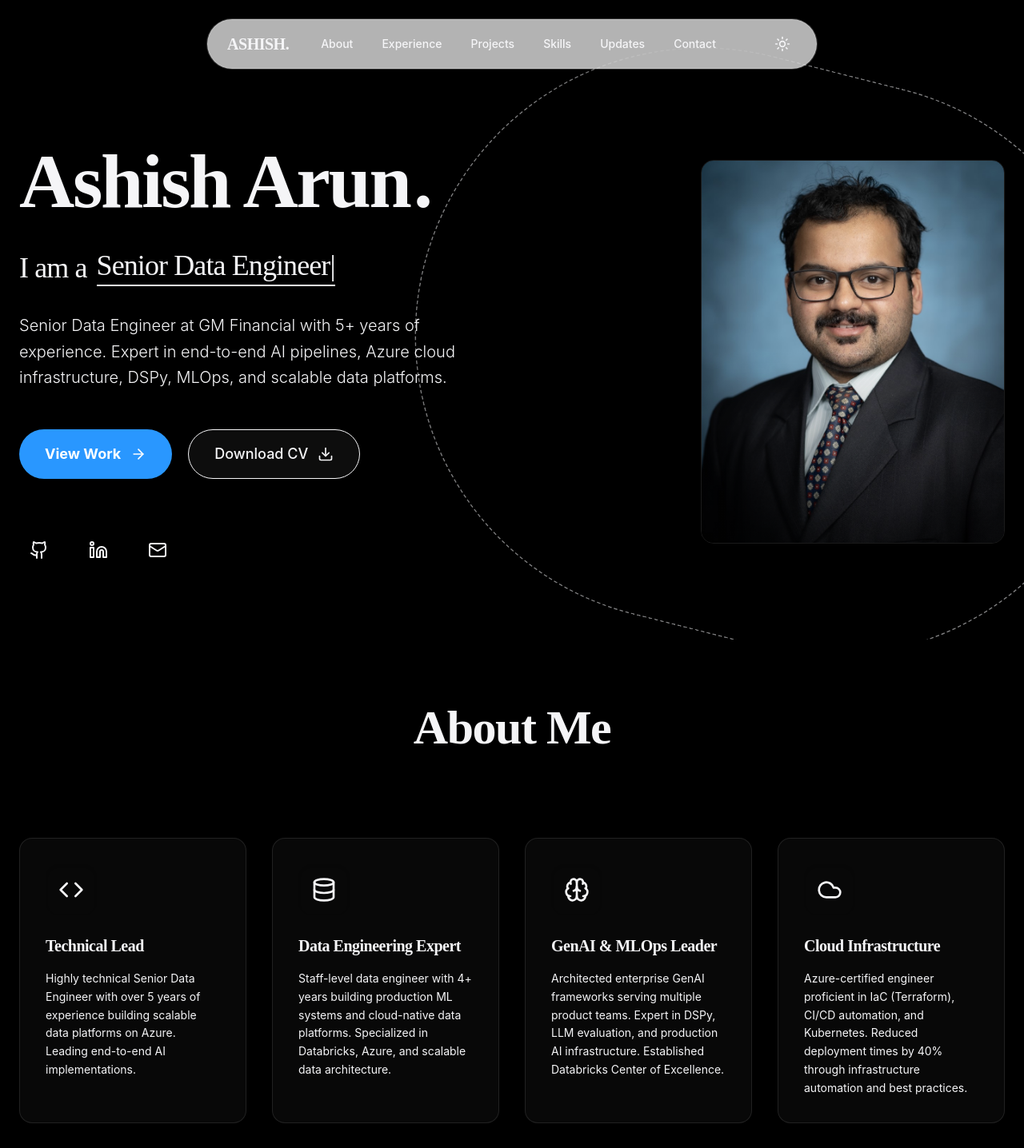
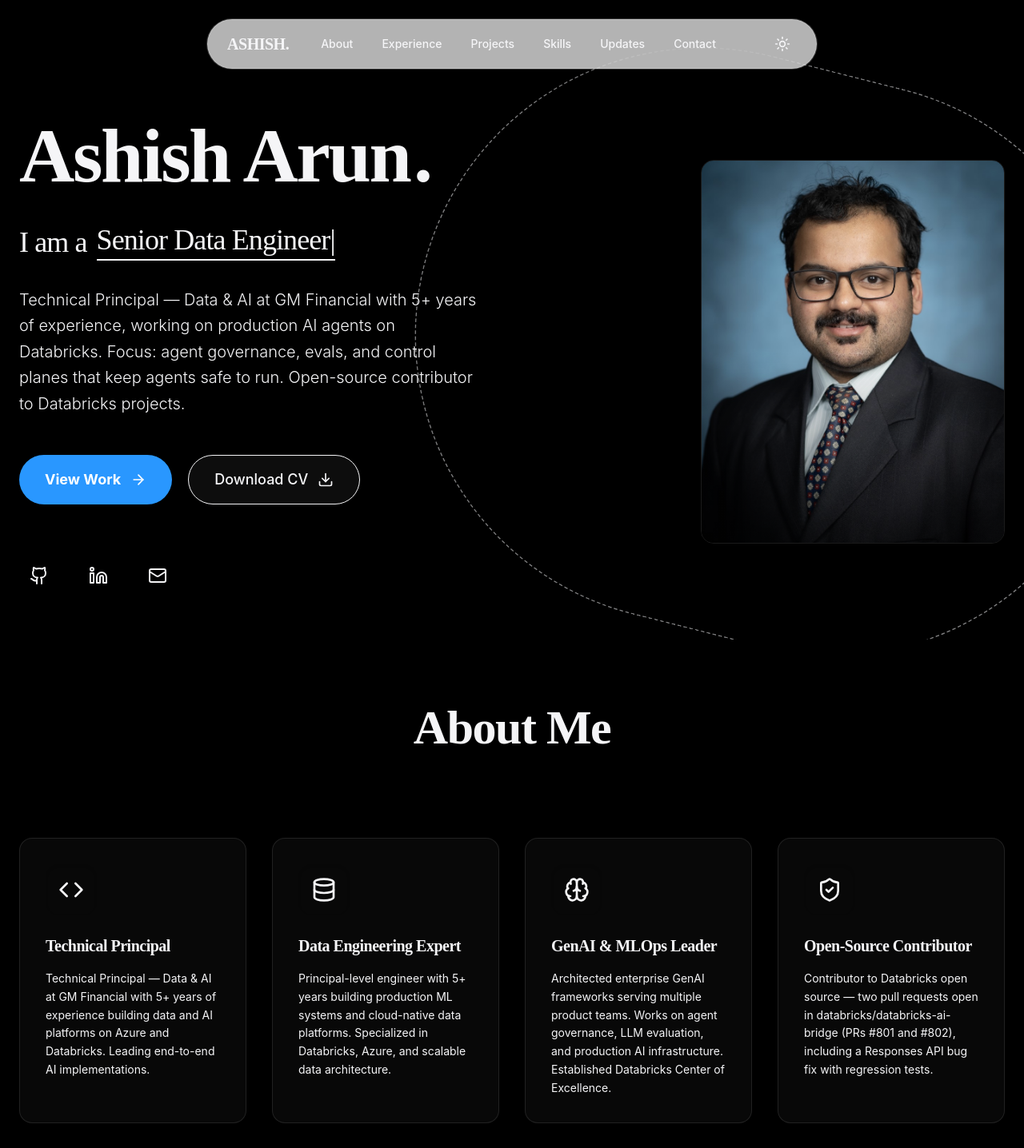
Before and after one commit to ash1sh95/ash1sh95.github.io, a React (Vite) app: page / in a window 1280 px wide. Shown: the top 1436 px of the page at 80% size. Built offline with nearby package versions, Linux system fonts and the light colour scheme; the HTML template or start-up script is replaced by a standard one.

Commit message:
Refresh portfolio: Technical Principal positioning, suite projects, cleanup

```diff
--- a/src/data/content.ts
+++ b/src/data/content.ts
@@ -1,13 +1,13 @@
-import { Database, Cloud, Brain, Code, Rocket } from 'lucide-react';
+import { Database, Cloud, Brain, Code, Rocket, ShieldCheck } from 'lucide-react';
 import csuLogo from '../assets/img/education/CSU.jpg';
 import vtuLogo from '../assets/img/education/VTU.jpeg';
 
 export const personalInfo = {
     name: "Ashish Arun",
-    title: "Senior Data Engineer",
-    tagline: "Building Scalable Data Solutions",
-    subtitle: "Azure Cloud Architect | End-to-End AI Implementation | DSPy & Data Infrastructure Expert",
-    bio: "Senior Data Engineer at GM Financial with 5+ years of experience. Expert in end-to-end AI pipelines, Azure cloud infrastructure, DSPy, MLOps, and scalable data platforms.",
+    title: "Technical Principal — Data & AI",
+    tagline: "Production agents on Databricks — build, govern, observe, evaluate",
+    subtitle: "Agent Governance & Evals | Databricks · Azure | DSPy & Data Infrastructure",
+    bio: "Technical Principal — Data & AI at GM Financial with 5+ years of experience, working on production AI agents on Databricks. Focus: agent governance, evals, and control planes that keep agents safe to run. Open-source contributor to Databricks projects.",
     social: {
         linkedin: "https://www.linkedin.com/in/ashish-a/",
         github: "https://github.com/ash1sh95",
@@ -40,18 +40,23 @@
 export const about = [
     {
         icon: Code,
-        title: "Technical Lead",
-        description: "Highly technical Senior Data Engineer with over 5 years of experience building scalable data platforms on Azure. Leading end-to-end AI implementations."
+        title: "Technical Principal",
+        description: "Technical Principal — Data & AI at GM Financial with 5+ years of experience building data and AI platforms on Azure and Databricks. Leading end-to-end AI implementations."
     },
     {
         icon: Database,
         title: "Data Engineering Expert",
-        description: "Staff-level data engineer with 4+ years building production ML systems and cloud-native data platforms. Specialized in Databricks, Azure, and scalable data architecture."
+        description: "Principal-level engineer with 5+ years building production ML systems and cloud-native data platforms. Specialized in Databricks, Azure, and scalable data architecture."
     },
     {
         icon: Brain,
         title: "GenAI & MLOps Leader",
-        description: "Architected enterprise GenAI frameworks serving multiple product teams. Expert in DSPy, LLM evaluation, and production AI infrastructure. Established Databricks Center of Excellence."
+        description: "Architected enterprise GenAI frameworks serving multiple product teams. Works on agent governance, LLM evaluation, and production AI infrastructure. Established Databricks Center of Excellence."
+    },
+    {
+        icon: ShieldCheck,
+        title: "Open-Source Contributor",
+        description: "Contributor to Databricks open source — two pull requests open in databricks/databricks-ai-bridge (PRs #801 and #802), including a Responses API bug fix with regression tests."
     },
     {
         icon: Cloud,
@@ -85,6 +90,18 @@
 ];
 
 export const experience = [
+    {
+        company: "GM Financial",
+        role: "Technical Principal — Data & AI",
+        date: "Present",
+        logo: "https://logo.clearbit.com/gmfinancial.com",
+        description: [
+            "Leads agentic AI work on Databricks — production agents built on Unity Catalog functions, Model Serving, and MLflow.",
+            "Designs agent governance and control-plane patterns: judge-before-action policy checks, tool rate limits, human approvals, and audit trails for agent actions.",
+            "Owns evaluation practices for GenAI systems — DSPy and MLflow-based evals that gate what ships to production.",
+            "Open-source contributor to Databricks projects (databricks-ai-bridge)."
+        ]
+    },
     {
         company: "GM Financial",
         role: "Data Engineer III",
@@ -141,25 +158,46 @@
 
 export const projects = [
     {
-        title: "Awesome Databricks GenAI",
-        description: "A curated collection of resources, notebooks, and guides for building Generative AI applications on the Databricks platform. Includes best practices for LLM deployment and fine-tuning.",
-        tech: ["Databricks", "GenAI", "LLMs", "Python"],
-        link: "https://github.com/ash1sh95/awesome-databricks-genai",
-        metrics: "Production-ready"
+        title: "agent-control-plane",
+        description: "Judge-before-action control plane for AI agents — policy and LLM-judge gate, tool rate limits, duplicate-call prevention, per-call human approvals, and a JSONL audit log. Databricks notebook and Asset Bundle included.",
+        tech: ["Python", "AI Agents", "Databricks", "MLflow", "MCP"],
+        link: "https://github.com/ash1sh95/agent-control-plane",
+        metrics: "Eval 17/17 · 0 false allows"
+    },
+    {
+        title: "databricks-agent-kit",
+        description: "Starter kit for building production agents on Databricks — Unity Catalog tool patterns, Model Serving agent loop, MLflow eval templates, and Asset Bundle deployment.",
+        tech: ["Databricks", "Unity Catalog", "MLflow", "LangGraph", "Python"],
+        link: "https://github.com/ash1sh95/databricks-agent-kit",
+        metrics: "25 tests · Eval 8/8"
+    },
+    {
+        title: "DSPy Observability Dashboard",
+        description: "Production-grade observability for DSPy pipelines on Databricks — MLflow tracing with cost, latency and error dashboards for LLM pipelines.",
+        tech: ["DSPy", "Databricks", "MLflow", "LLMOps", "Python"],
+        link: "https://github.com/ash1sh95/dspy-observability-dashboard",
+        metrics: "MLflow tracing"
+    },
+    {
+        title: "Databricks Insight Agent",
+        description: "Multi-agent system for real-time monitoring and analysis of Databricks system tables — DSPy, MLflow, enterprise-grade evaluation and security patterns.",
+        tech: ["Databricks", "Multi-Agent", "DSPy", "MLflow", "Python"],
+        link: "https://github.com/ash1sh95/databricks-insight-agent",
+        metrics: "Multi-agent system"
     },
     {
         title: "Azure Agentic RAG",
-        description: "Implementation of Retrieval-Augmented Generation with agentic capabilities on Azure. Features intelligent document processing, contextual Q&A, and scalable knowledge base management.",
-        tech: ["Azure AI", "RAG", "LangChain", "Python"],
+        description: "Agentic RAG pipeline on Azure OpenAI + LangChain — query routing, retrieval and generation with tool-calling, deployable to Azure Functions / App Service.",
+        tech: ["RAG", "Azure OpenAI", "LangChain", "Python"],
         link: "https://github.com/ash1sh95/azure-agentic-rag",
         metrics: "Agentic RAG"
     },
     {
-        title: "AI Essay Writer",
-        description: "AI-powered essay writing assistant with advanced language models. Features topic analysis, structure generation, and content enhancement. Includes web interface for easy access.",
-        tech: ["Python", "OpenAI API", "Streamlit", "NLP"],
-        link: "https://github.com/ash1sh95/essay-writer",
-        metrics: "Web Interface"
+        title: "Awesome Databricks GenAI",
+        description: "Curated list of tools, tutorials & repos for building GenAI on Databricks (RAG, Agents, Mosaic AI, LLMs).",
+        tech: ["Databricks", "GenAI", "RAG", "AI Agents", "LLM"],
+        link: "https://github.com/ash1sh95/awesome-databricks-genai",
+        metrics: "Curated list"
     }
 ];
 
@@ -170,7 +208,7 @@
     },
     {
         category: "GenAI & ML",
-        items: ["DSPy", "LangChain", "OpenAI API", "LLM Fine-tuning", "RAG", "Model Evaluation", "MLOps"]
+        items: ["DSPy", "LangChain", "LangGraph", "OpenAI API", "LLM Fine-tuning", "RAG", "LLM Evals", "MLOps", "MCP", "Local LLMs / Ollama"]
     },
     {
         category: "Programming",
@@ -186,7 +224,7 @@
     },
     {
         category: "Security & Compliance",
-        items: ["RBAC", "Azure AD", "Key Vault", "Data Security", "Compliance Frameworks"]
+        items: ["RBAC", "Azure AD", "Key Vault", "Data Security", "Compliance Frameworks", "Agent Governance"]
     }
 ];
 
@@ -194,7 +232,7 @@
     {
         name: "Microsoft Certified: Azure AI Fundamentals",
         issuer: "Microsoft",
-        validity: "Valid through 2025"
+        validity: ""
     },
     {
         name: "Databricks Certified Generative AI Engineer Associate",
```
